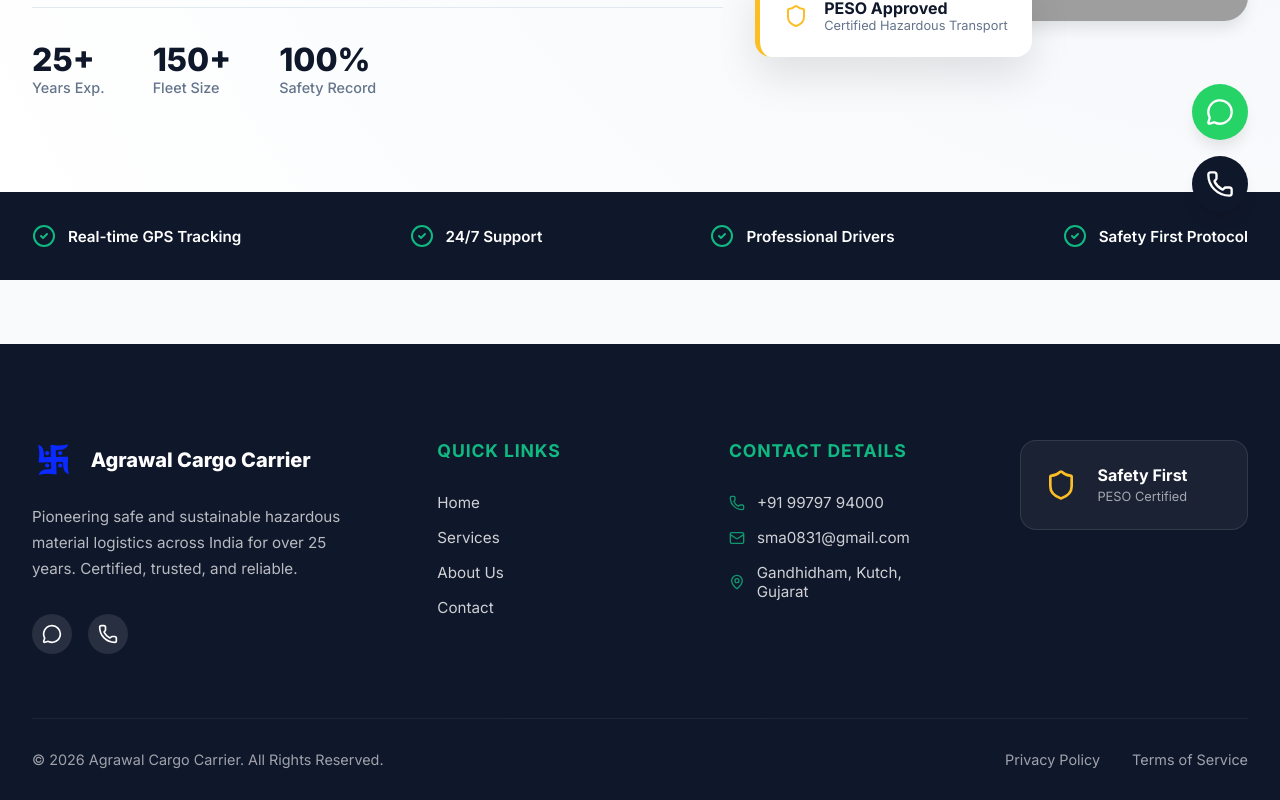
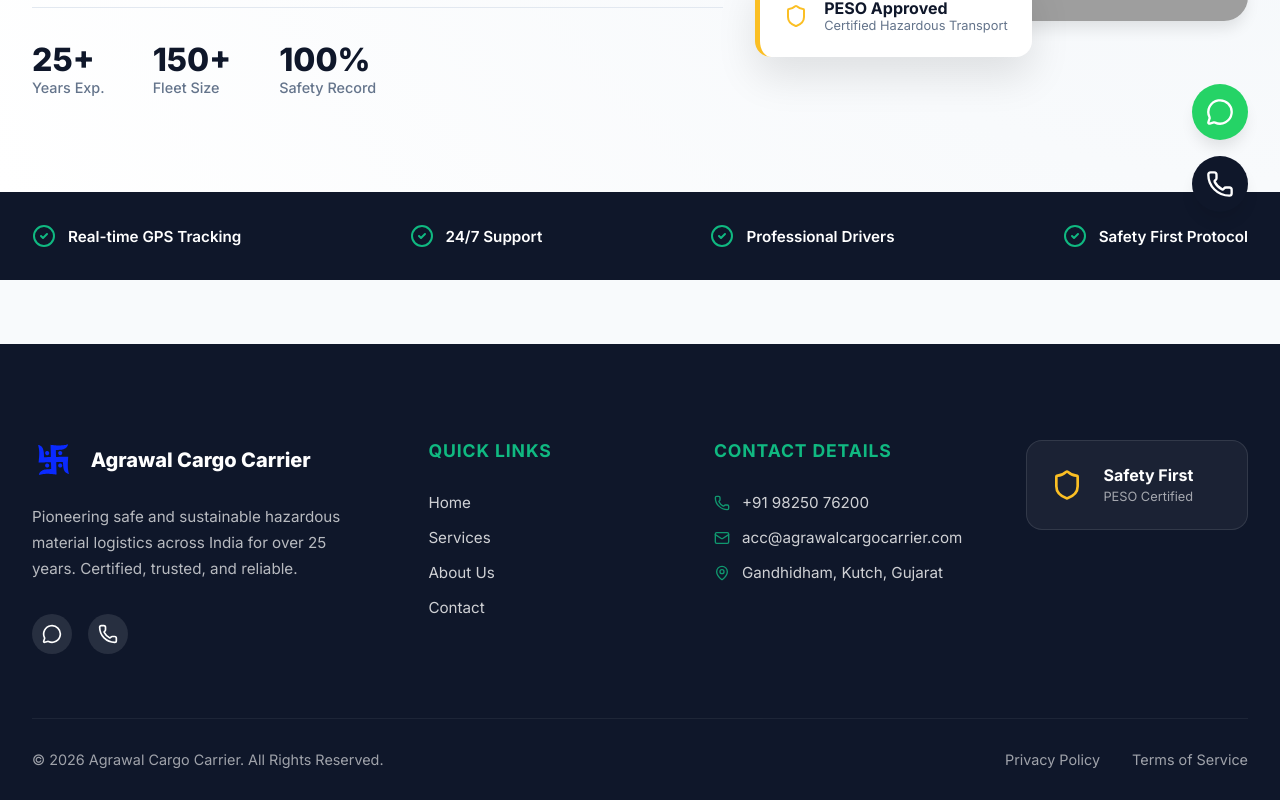
Before and after one commit to arnav2607/acc, a React (Vite) app: page / in a window 1280 px wide. Shown: the part 556-1356 px from the top of the page. Built offline with nearby package versions, Linux system fonts and the light colour scheme; grey boxes are pictures that could not be loaded.

Commit message:
Update contact info: Switch to domain email and add visual emphasis

```diff
--- a/src/App.css
+++ b/src/App.css
@@ -532,6 +532,16 @@ body {
   border-color: var(--accent);
 }
 
+.contact-method.highlighted {
+  border: 2px solid var(--accent);
+  background: rgba(16, 185, 129, 0.05);
+}
+
+.domain-email {
+  color: var(--accent-dark);
+  font-size: 1.1rem;
+}
+
 .contact-method svg {
   color: var(--accent);
 }
--- a/src/App.jsx
+++ b/src/App.jsx
@@ -301,11 +301,11 @@ function Contact() {
                   <strong>+91 98250 76200</strong>
                 </div>
               </a>
-              <a href="mailto:sma0831@gmail.com" className="contact-method">
+              <a href="mailto:acc@agrawalcargocarrier.com" className="contact-method highlighted">
                 <Mail />
                 <div>
-                  <span>Email Us</span>
-                  <strong>sma0831@gmail.com</strong>
+                  <span>Official Email</span>
+                  <strong className="domain-email">acc@agrawalcargocarrier.com</strong>
                 </div>
               </a>
               <div className="contact-method">
@@ -365,8 +365,8 @@ function Footer() {
           <div className="footer-contact-section">
             <h4>Contact Details</h4>
             <ul>
-              <li><Phone size={16} /> +91 99797 94000</li>
-              <li><Mail size={16} /> sma0831@gmail.com</li>
+              <li><Phone size={16} /> +91 98250 76200</li>
+              <li><Mail size={16} /> acc@agrawalcargocarrier.com</li>
               <li><MapPin size={16} /> Gandhidham, Kutch, Gujarat</li>
             </ul>
           </div>
```
